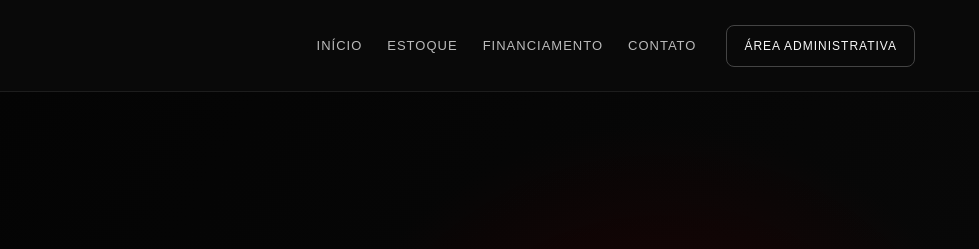
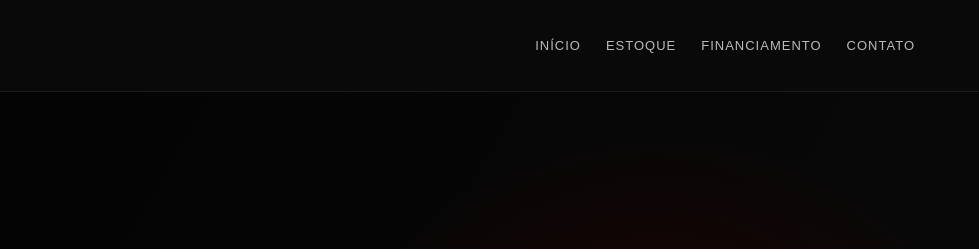
Before and after one commit to DuMotos/dumotos.github.io, a plain HTML site: page index.html in a window 1280 px wide. Shown: the top 249 px of the page, 301-1280 px from the left. Drawn offline with nearby package versions, Linux system fonts and the light colour scheme; no server answers.

Commit message:
Update index.html

```diff
--- a/index.html
+++ b/index.html
@@ -12,7 +12,7 @@
 <header class="topbar">
   <a class="brand" href="#inicio"><img src="logo.png" alt="DuMotos"></a>
   <nav><a href="#inicio">Início</a><a href="#estoque">Estoque</a><a href="#financiamento">Financiamento</a><a href="#contato">Contato</a></nav>
-  <a class="admin-link" href="admin.html">Área administrativa</a>
+
 </header>
 <main id="inicio">
 <section class="hero">
```
